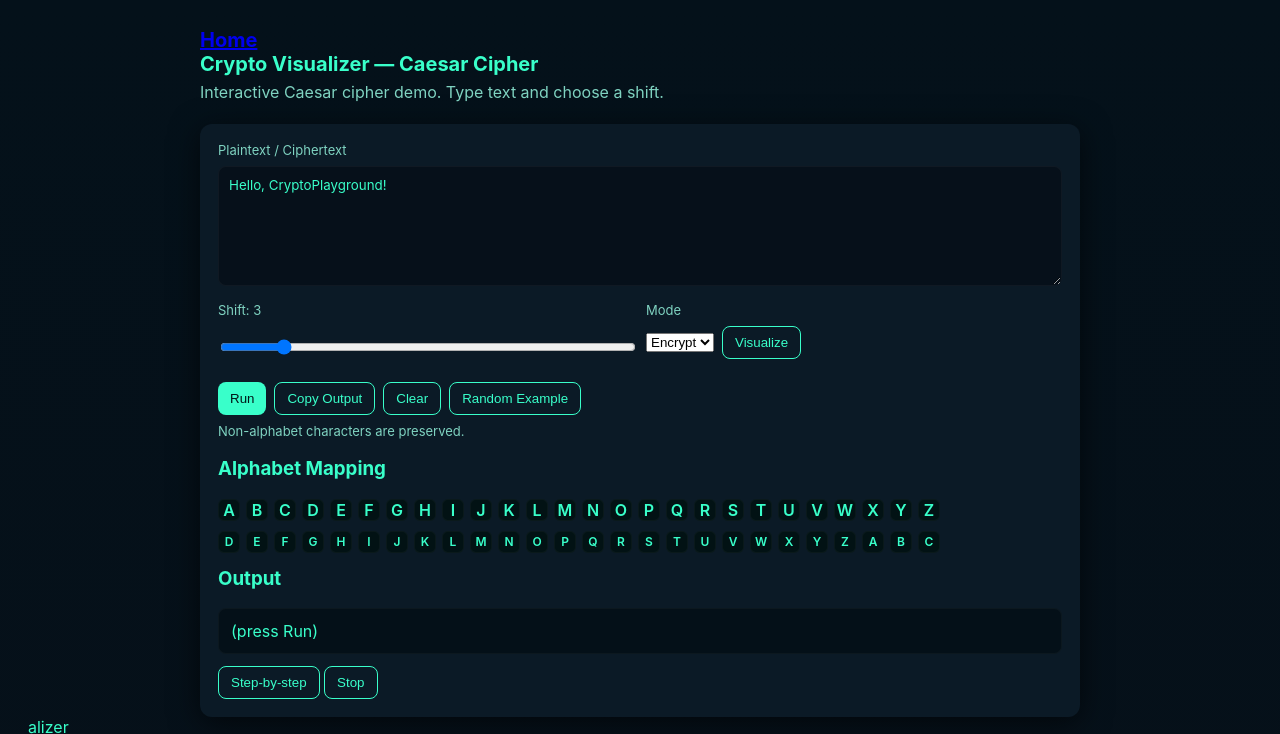
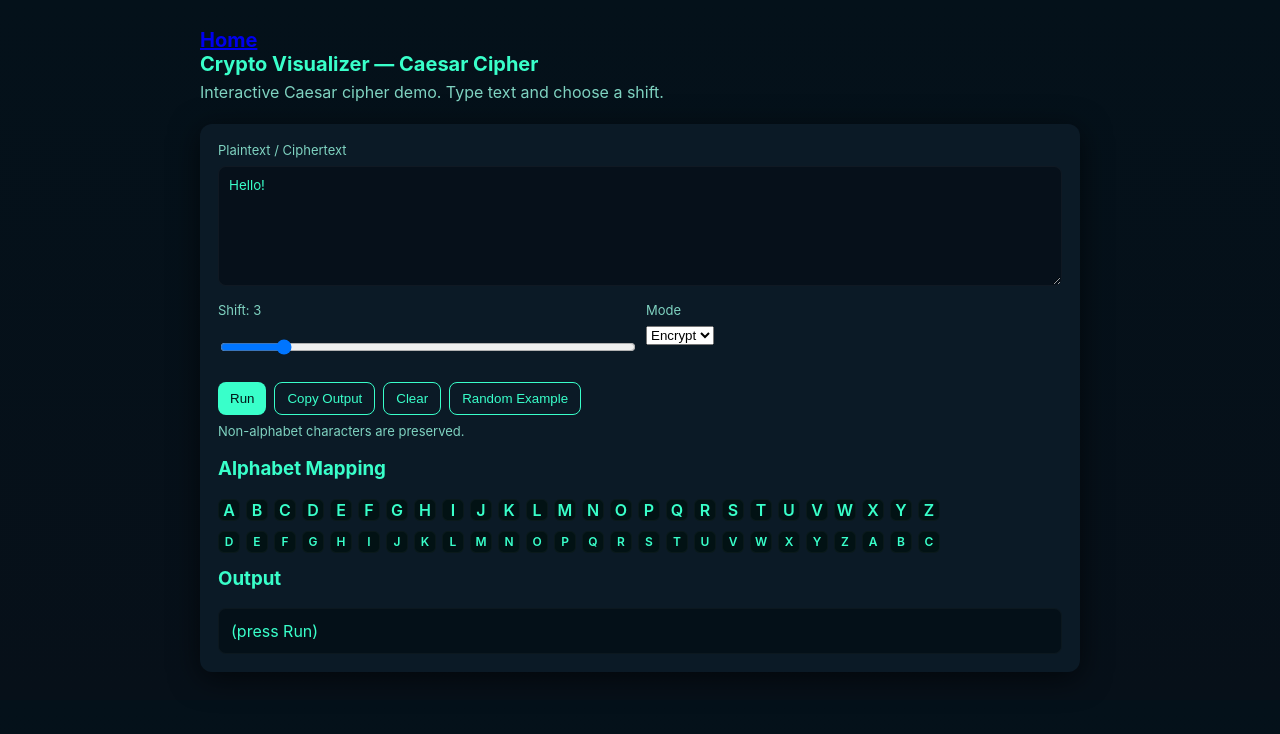
Before and after one commit to kulcsarvik/crypvis, a plain HTML site: page caesar.html in a window 1280 px wide. Shown: the top 734 px of the page. Drawn offline with Linux system fonts and the light colour scheme.

Commit message:
Update caesar.html

```diff
--- a/caesar.html
+++ b/caesar.html
@@ -1,9 +1,4 @@
 <!doctype html>
-<html lang="en">
-<head>
-  <meta charset="utf-8" />
-  <meta name="viewport" content="width=device-width,initial-scale=1" />
-  <title>Caesar Cipher — Crypto Visu<!doctype html>
 <html lang="en">
 <head>
   <meta charset="utf-8" />
@@ -14,66 +9,6 @@
 <body>
   <div class="wrap">
     <h1><a href="index.html">Home</a></h1>
-    <header>
-      <h1>Crypto Visualizer — Caesar Cipher</h1>
-    </header>
-    <p class="lead">Interactive Caesar cipher demo. Type text and choose a shift.</p>
-
-    <div class="panel">
-      <label for="inputText">Plaintext / Ciphertext</label>
-      <textarea id="inputText" placeholder="Type or paste text here...">Hello, CryptoPlayground!</textarea>
-
-      <div class="controls">
-        <div>
-          <label for="shiftRange">Shift: <span id="shiftValue">3</span></label>
-          <input id="shiftRange" type="range" min="0" max="25" value="3" />
-        </div>
-
-        <div>
-          <label for="mode">Mode</label>
-          <div class="row">
-            <select id="mode">
-              <option value="enc">Encrypt</option>
-              <option value="dec">Decrypt</option>
-            </select>
-            <button id="visualizeBtn">Visualize</button>
-          </div>
-        </div>
-      </div>
-
-      <div class="controls-bottom">
-        <button id="runBtn" class="primary">Run</button>
-        <button id="copyBtn">Copy Output</button>
-        <button id="clearBtn">Clear</button>
-        <button id="randomBtn">Random Example</button>
-      </div>
-
-      <div class="hint">Non-alphabet characters are preserved.</div>
-
-      <h3 style="margin-top:18px">Alphabet Mapping</h3>
-      <div class="alphabet" id="alphabetRow"></div>
-      <div class="map" id="mappedRow"></div>
-
-      <h3 style="margin-top:14px">Output</h3>
-      <div class="output" id="outputArea">(press Run)</div>
-
-      <div style="margin-top:12px">
-        <button id="stepBtn">Step-by-step</button>
-        <button id="stopBtn" disabled>Stop</button>
-      </div>
-
-    </div>
-
-  </div>
-
-  <script src="caesar.js"></script>
-</body>
-</html>
-alizer</title>
-  <link rel="stylesheet" href="style.css" />
-</head>
-<body>
-  <div class="wrap">
     <header>
       <h1>Crypto Visualizer — Caesar Cipher</h1>
     </header>
@@ -96,27 +31,30 @@ alizer</title>
               <option value="enc">Encrypt</option>
               <option value="dec">Decrypt</option>
             </select>
-            <button id="visualizeBtn">Visualize</button>
           </div>
         </div>
       </div>
 
       <div class="controls-bottom">
         <button id="runBtn" class="primary">Run</button>
-        <button id="stepBtn">Step-by-step</button>
-        <button id="stopBtn" disabled>Stop</button>
+        <button id="copyBtn">Copy Output</button>
+        <button id="clearBtn">Clear</button>
+        <button id="randomBtn">Random Example</button>
       </div>
 
       <div class="hint">Non-alphabet characters are preserved.</div>
 
       <h3 style="margin-top:18px">Alphabet Mapping</h3>
       <div class="alphabet" id="alphabetRow"></div>
+      <div class="map" id="mappedRow"></div>
 
       <h3 style="margin-top:14px">Output</h3>
       <div class="output" id="outputArea">(press Run)</div>
 
     </div>
+
   </div>
+
   <script src="caesar.js"></script>
 </body>
 </html>
```
